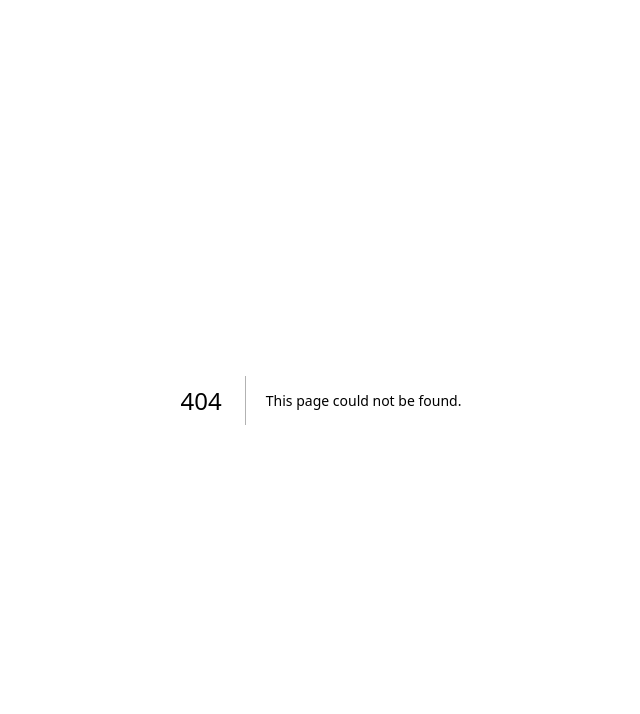
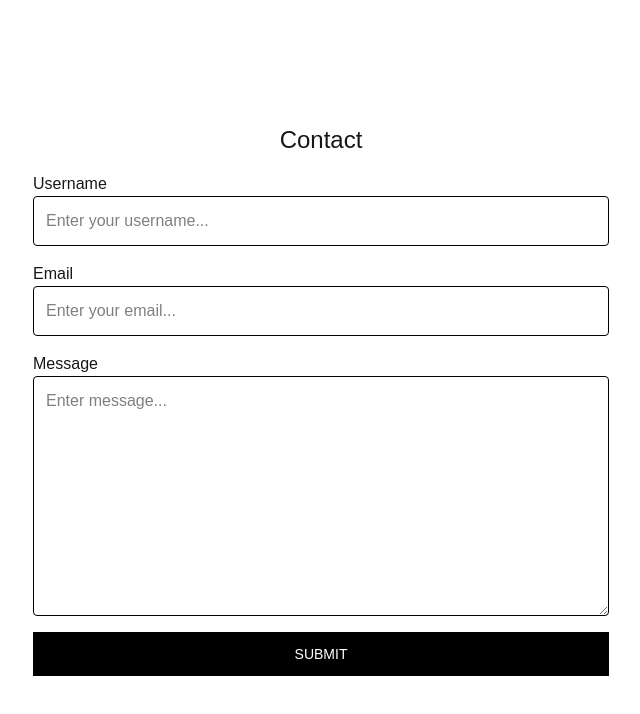
Before and after one commit to KennyAle/mango, a Next.js app in the folder final-project/: page /contact in a window 1280 px wide. Before the commit this address had no page. Shown: the top 714 px of the page, without its empty margins (319-959 px from the left). Built offline with nearby package versions, Linux system fonts and the light colour scheme.

Commit message:
created contact form design

```diff
--- /dev/null
+++ b/final-project/src/app/contact/page.tsx
@@ -0,0 +1,26 @@
+const Contact = () => {
+  return (
+    <div className="flex flex-col justify-center items-center w-full min-h-screen">
+      <div className="bg-white dark:bg-neutral-800 p-8 w-4/5 md:w-2/4">
+        <h1 className="text-center text-2xl mb-4">Contact</h1>
+        <form className="flex flex-col gap-4">
+          <div className="flex flex-col">
+            <label htmlFor="username">Username</label>
+            <input type="text" name="username" placeholder="Enter your username..." className="border p-3 rounded bg-white dark:bg-neutral-700 dark:border-neutral-600 text-black dark:text-white" />
+          </div>
+          <div className="flex flex-col">
+            <label htmlFor="email">Email</label>
+            <input type="email" name="email" placeholder="Enter your email..."  className="border p-3 rounded bg-white dark:bg-neutral-700 dark:border-neutral-600 text-black dark:text-white"/>
+          </div>
+          <div className="flex flex-col">
+            <label htmlFor="message">Message</label>
+            <textarea name="message" id="message" placeholder="Enter message..." className="border p-3 rounded bg-white dark:bg-neutral-700 dark:border-neutral-600 text-black dark:text-white min-h-[240px]"></textarea>
+          </div>
+          <button className="bg-black text-white p-3 text-sm uppercase hover:bg-gray-900/80 transition">Submit</button>
+        </form>
+      </div>
+    </div>
+  )
+}
+
+export default Contact
```
